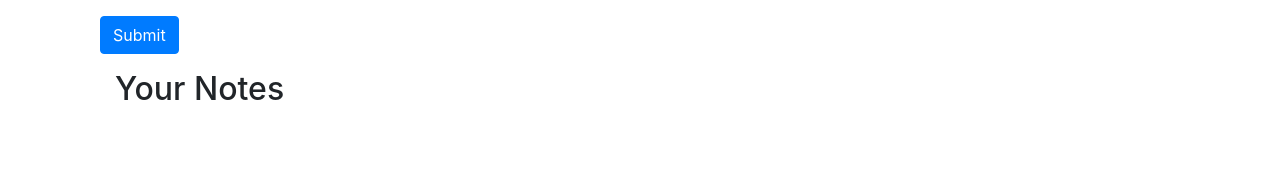
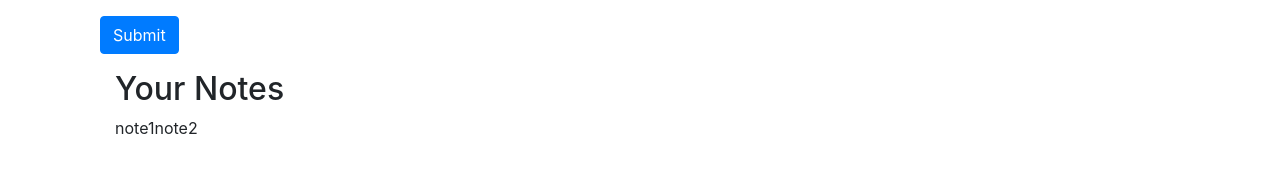
Before and after one commit to amrit-sbagga/iNotebook, a React (Create React App) app: page / in a window 1280 px wide. Shown: the part 346-518 px from the top of the page. Built offline with nearby package versions, Linux system fonts and the light colour scheme.

Commit message:
Fetching Notes from Context

```diff
--- a/src/components/Home.js
+++ b/src/components/Home.js
@@ -1,6 +1,9 @@
-import React from 'react'
+import React, {useContext} from 'react';
+import noteContext from "../context/notes/noteContext"
 
 const Home = () => {
+    const context = useContext(noteContext);
+    const {notes, setNotes} = context;
     return (
         <div>
             <div className="container my-3">
@@ -23,6 +26,9 @@
                 </form>
                 <div className="container my-3">
                     <h2>Your Notes</h2>
+                    {notes.map((note)=>{
+                        return note.title
+                    })}
                 </div>
             </div>
         </div>
--- a/src/context/notes/NoteState.js
+++ b/src/context/notes/NoteState.js
@@ -3,8 +3,19 @@
 
 const NoteState = (props) => {
 
+    const notesInitial = [
+        {
+            "title":"note1"
+        },
+        {
+            "title":"note2"
+        }
+   ];
+
+    const [notes, setNotes] = useState(notesInitial);
+
     return (
-        <NoteContext.Provider>
+        <NoteContext.Provider value={{notes, setNotes}}>
             { props.children }
         </NoteContext.Provider>
     )
```
Also changed, not shown: 1 other file (tests, documents, lock files or other folders).
